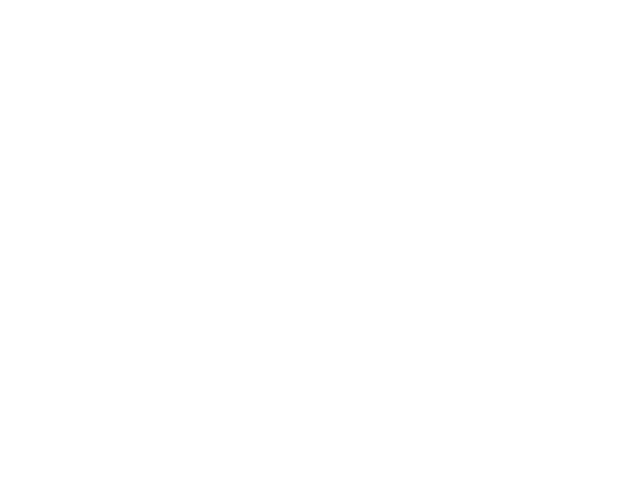
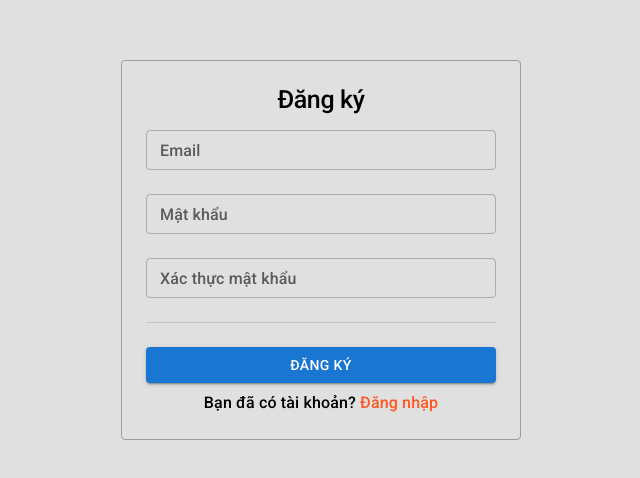
Before and after one commit to buiduclong0511/do-an-tt-fe, a React (Create React App) app: page /register in a window 1280 px wide. Before the commit this address had no page. Shown: the part 150-628 px from the top of the page, without its empty margins (319-959 px from the left). Built offline with nearby package versions, Linux system fonts and the light colour scheme.

Commit message:
implement register ui

```diff
--- /dev/null
+++ b/src/pages/Register/index.jsx
@@ -0,0 +1,108 @@
+import { Button, colors, Divider, Stack, TextField, Typography } from '@mui/material';
+import { Box } from '@mui/system';
+import { useFormik } from 'formik';
+import { useMemo } from 'react';
+import { Link } from 'react-router-dom';
+import * as yup from 'yup';
+
+function Register() {
+    const initialValues = useMemo(
+        () => ({
+            email: '',
+            password: '',
+            confirmPassword: '',
+        }),
+        [],
+    );
+
+    const formik = useFormik({
+        initialValues,
+        onSubmit: async (values) => {
+            console.log(values);
+        },
+        validationSchema: yup.object().shape({
+            email: yup.string().required('Bạn chưa nhập email!').email('Email không hợp lệ!'),
+            password: yup.string().required('Bạn chưa nhập mật khẩu!'),
+            confirmPassword: yup
+                .string()
+                .required('Bạn chưa nhập lại mật khẩu!')
+                .oneOf([yup.ref('password'), null], 'Mật khẩu không khớp!'),
+        }),
+    });
+
+    return (
+        <Box
+            sx={{
+                minHeight: '100vh',
+                background: colors.grey[300],
+                display: 'flex',
+                justifyContent: 'center',
+                alignItems: 'center',
+            }}
+        >
+            <Stack
+                direction="column"
+                alignItems="center"
+                sx={{ minWidth: '400px', border: `1px solid ${colors.grey[500]}`, padding: 3, borderRadius: '4px' }}
+            >
+                <Typography mb={2} variant="h1" fontSize="25px" fontWeight={400}>
+                    Đăng ký
+                </Typography>
+                <TextField
+                    fullWidth
+                    label="Email"
+                    name="email"
+                    onChange={formik.handleChange}
+                    onBlur={formik.onBlur}
+                    size="small"
+                    placeholder="Nhập email"
+                    sx={{ mb: 3 }}
+                    error={formik.touched.email && !!formik.errors.email}
+                    helperText={formik.touched.email && !!formik.errors.email ? formik.errors.email : ''}
+                />
+                <TextField
+                    fullWidth
+                    type="password"
+                    label="Mật khẩu"
+                    onChange={formik.handleChange}
+                    onBlur={formik.onBlur}
+                    name="password"
+                    size="small"
+                    placeholder="Nhập mật khẩu"
+                    sx={{ mb: 3 }}
+                    error={formik.touched.password && !!formik.errors.password}
+                    helperText={formik.touched.password && !!formik.errors.password ? formik.errors.password : ''}
+                />
+                <TextField
+                    fullWidth
+                    type="password"
+                    label="Xác thực mật khẩu"
+                    onChange={formik.handleChange}
+                    onBlur={formik.onBlur}
+                    name="confirmPassword"
+                    size="small"
+                    placeholder="Nhập lại mật khẩu"
+                    sx={{ mb: 3 }}
+                    error={formik.touched.confirmPassword && !!formik.errors.confirmPassword}
+                    helperText={
+                        formik.touched.confirmPassword && !!formik.errors.confirmPassword
+                            ? formik.errors.confirmPassword
+                            : ''
+                    }
+                />
+                <Divider orientation="horizontal" sx={{ width: '100%' }} />
+                <Button variant="contained" sx={{ mt: 3 }} fullWidth onClick={formik.handleSubmit}>
+                    Đăng ký
+                </Button>
+                <Typography mt={1}>
+                    Bạn đã có tài khoản?{' '}
+                    <Box component={Link} to="/login" sx={{ color: colors.deepOrange[500], textDecoration: 'none' }}>
+                        Đăng nhập
+                    </Box>
+                </Typography>
+            </Stack>
+        </Box>
+    );
+}
+
+export default Register;
--- a/src/pages/index.js
+++ b/src/pages/index.js
@@ -1,2 +1,3 @@
 export { default as Home } from './Home';
 export { default as Login } from './Login';
+export { default as Register } from './Register';
--- a/src/routes/index.js
+++ b/src/routes/index.js
@@ -1,5 +1,5 @@
 import { ClientLayout } from 'src/layouts';
-import { Home, Login } from 'src/pages';
+import { Home, Login, Register } from 'src/pages';
 
 export const routes = [
     {
@@ -12,4 +12,9 @@ export const routes = [
         component: Login,
         layout: null,
     },
+    {
+        path: '/register',
+        component: Register,
+        layout: null,
+    },
 ];
```
